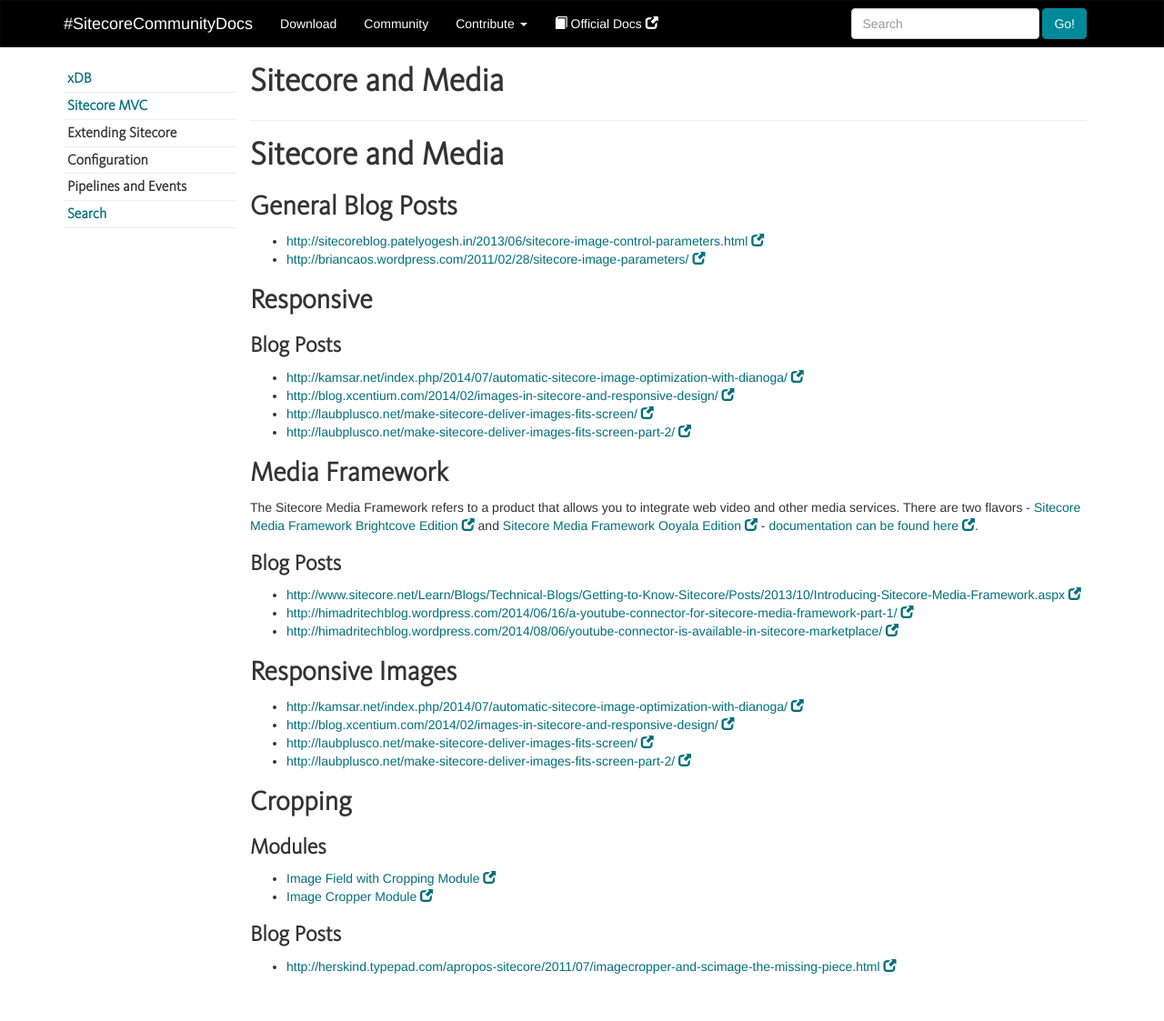
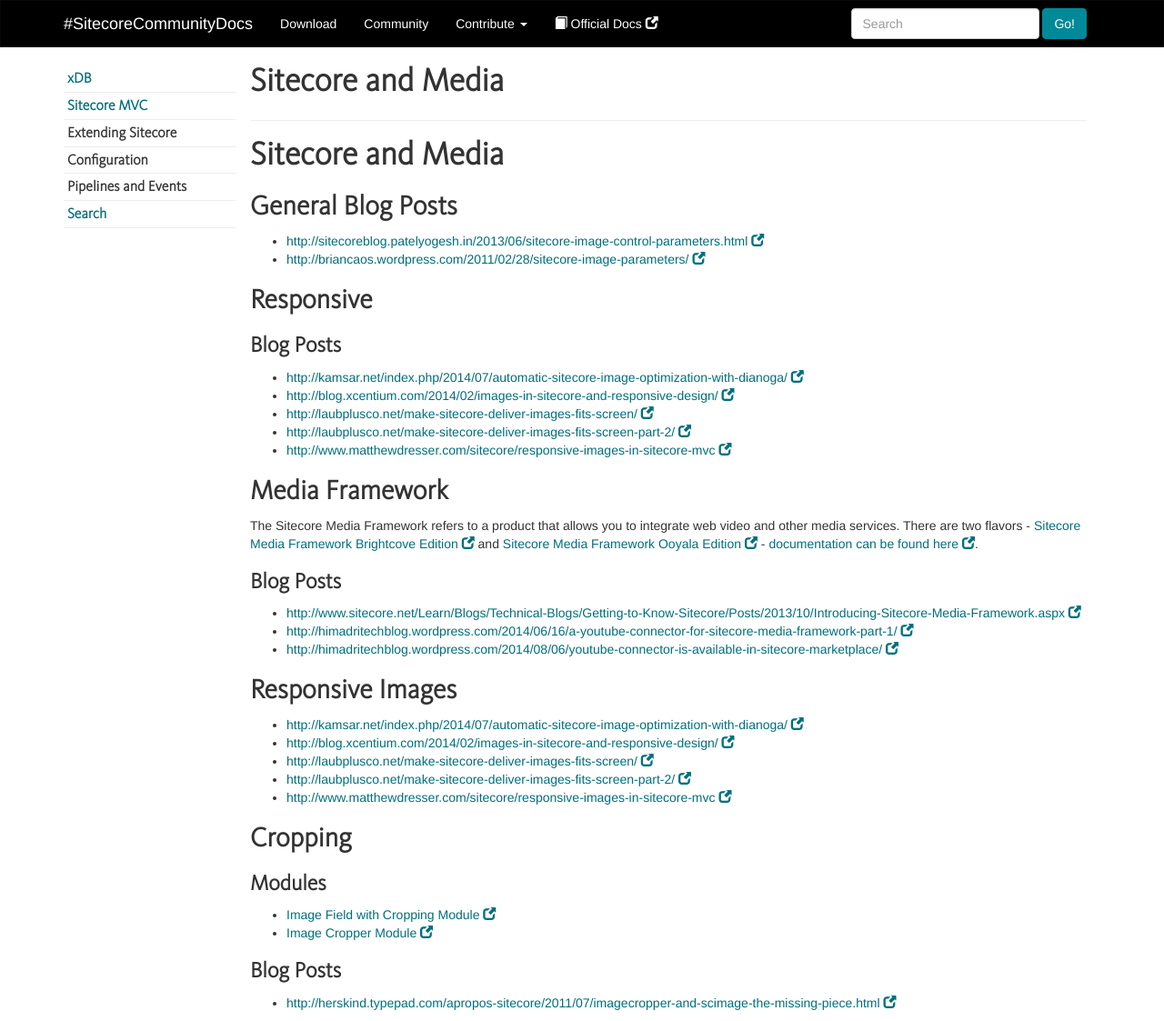
Before and after one commit to Sitecore-Community/docs, a Jekyll site: the page built from documentation/Sitecore and Media/index.md, in a window 1280 px wide. Shown: the whole page at 91% size. Built offline with Jekyll 4.4.1, drawn with Linux system fonts in a browser that asks for light colours; nearby versions of some CDN libraries; a script that is not in the unit is left out; comment, search, counter and statistics services are not loaded; before the commit the page ends 1083 px from its top, so only the background shows below that; some of the changed lines change nothing that is shown.

Commit message:
Added blog links
Added  links to blog post about responsive images in Sitecore MVC

```diff
--- a/documentation/Sitecore and Media/index.md
+++ b/documentation/Sitecore and Media/index.md
@@ -18,6 +18,7 @@
 * [http://blog.xcentium.com/2014/02/images-in-sitecore-and-responsive-design/](http://blog.xcentium.com/2014/02/images-in-sitecore-and-responsive-design/)
 * [http://laubplusco.net/make-sitecore-deliver-images-fits-screen/](http://laubplusco.net/make-sitecore-deliver-images-fits-screen/)
 * [http://laubplusco.net/make-sitecore-deliver-images-fits-screen-part-2/](http://laubplusco.net/make-sitecore-deliver-images-fits-screen-part-2/)
+* [http://www.matthewdresser.com/sitecore/responsive-images-in-sitecore-mvc](http://www.matthewdresser.com/sitecore/responsive-images-in-sitecore-mvc)
 
 ## Media Framework
 
@@ -34,6 +35,7 @@
 * [http://blog.xcentium.com/2014/02/images-in-sitecore-and-responsive-design/](http://blog.xcentium.com/2014/02/images-in-sitecore-and-responsive-design/)
 * [http://laubplusco.net/make-sitecore-deliver-images-fits-screen/](http://laubplusco.net/make-sitecore-deliver-images-fits-screen/)
 * [http://laubplusco.net/make-sitecore-deliver-images-fits-screen-part-2/](http://laubplusco.net/make-sitecore-deliver-images-fits-screen-part-2/)
+* [http://www.matthewdresser.com/sitecore/responsive-images-in-sitecore-mvc](http://www.matthewdresser.com/sitecore/responsive-images-in-sitecore-mvc)
 
 
 ## Cropping
```
